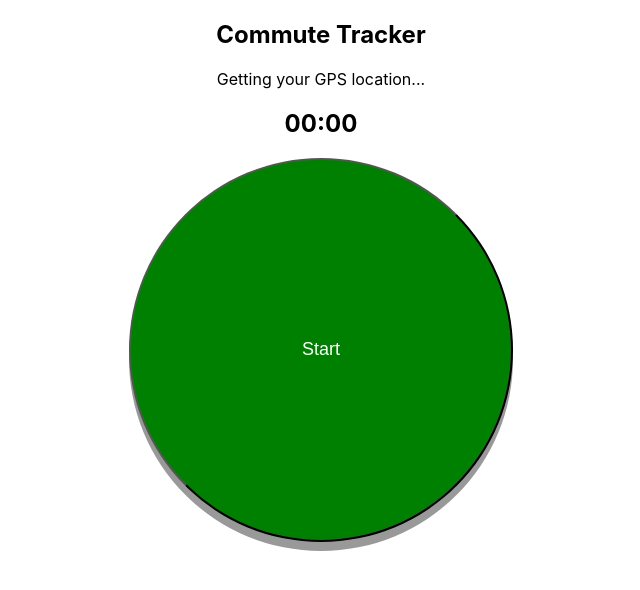
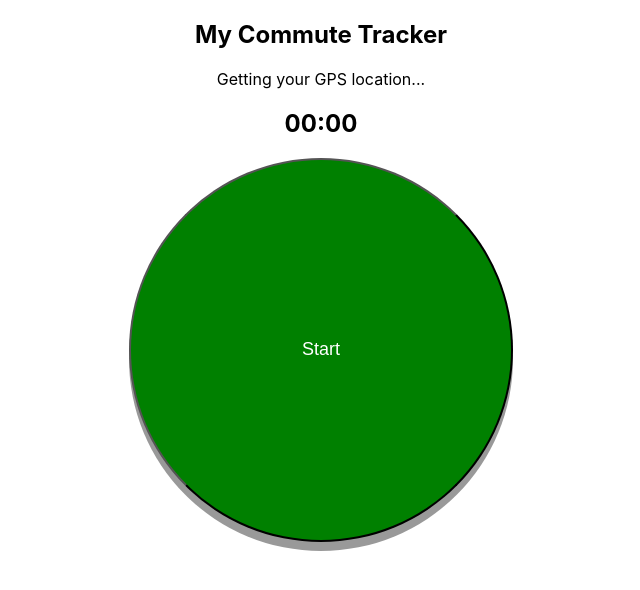
Before and after one commit to calvenable/commute-tracker, a React (Create React App) app: page / in a window 1280 px wide. Shown: the top 590 px of the page, without its empty margins (319-959 px from the left). Built offline with nearby package versions, Linux system fonts and the light colour scheme; no server answers.

Commit message:
Webhook test push

```diff
--- a/src/App.js
+++ b/src/App.js
@@ -6,7 +6,7 @@ import "leaflet/dist/leaflet.css";
 function App() {
   return (
     <div className="App">
-      <h2>Commute Tracker</h2>
+      <h2>My Commute Tracker</h2>
       <ExampleMap />
       <Timer />
     </div>
```
